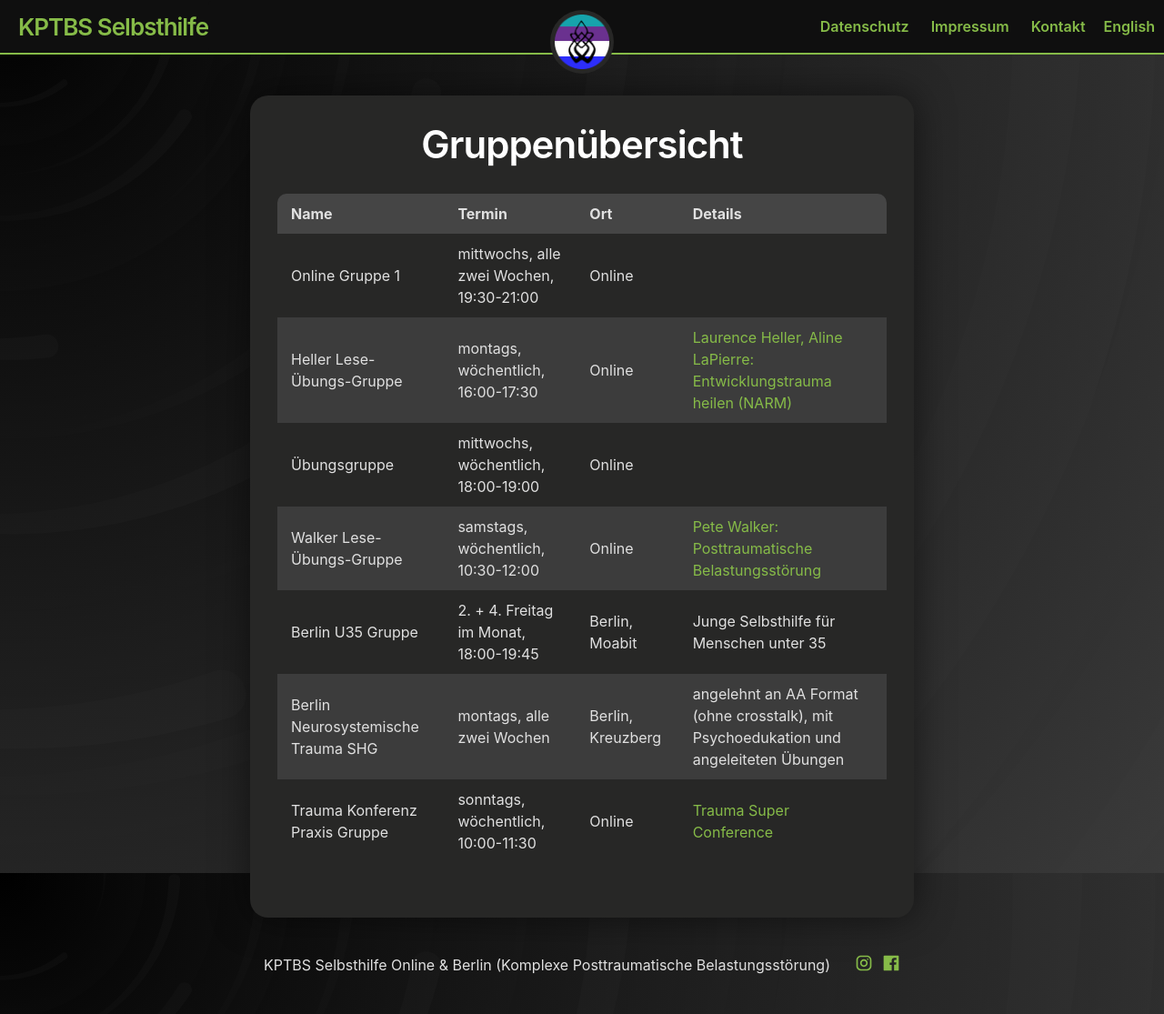
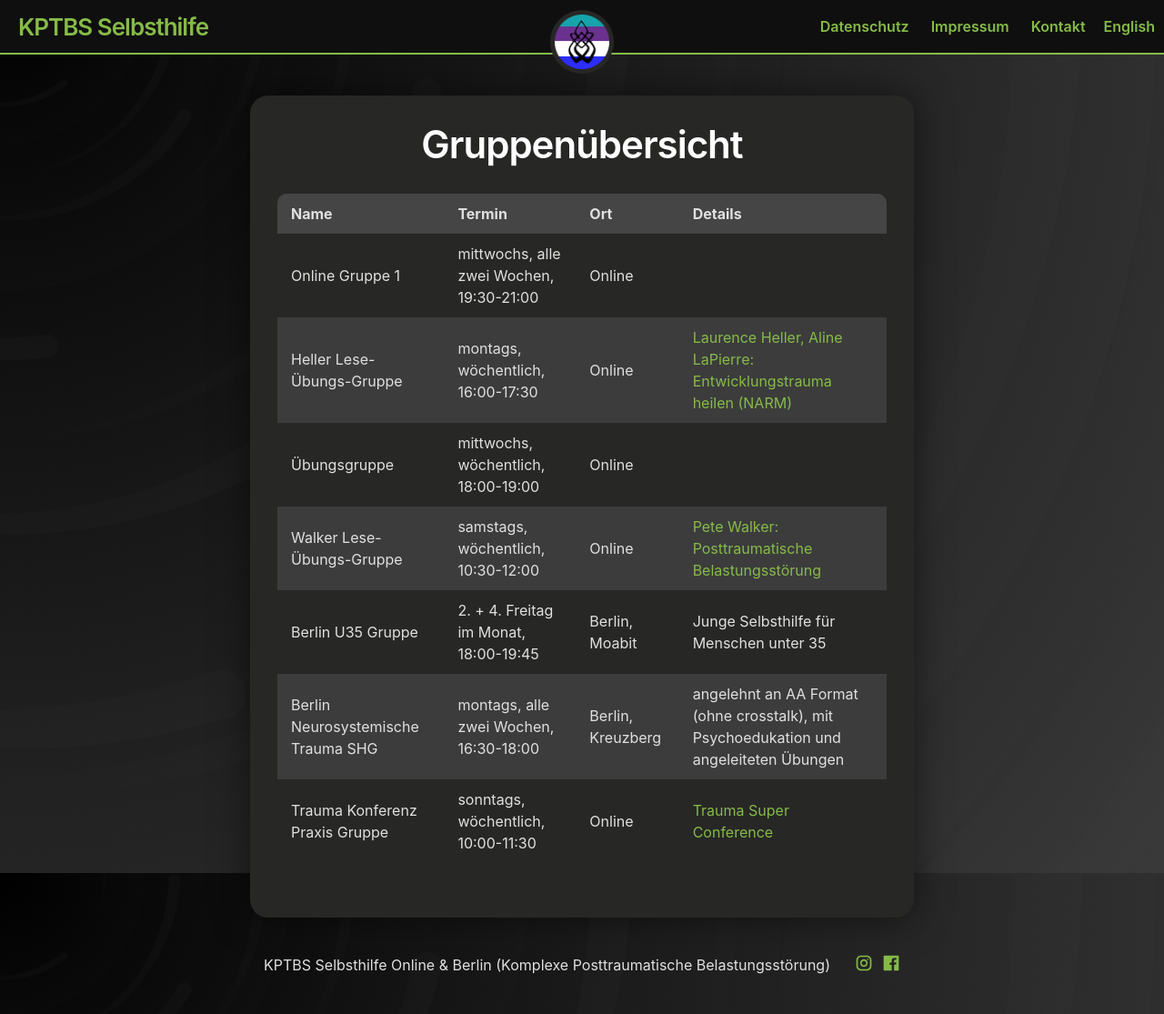
Before and after one commit to 3xz/k-ptbs, a Jekyll site: the page built from _posts/2023-07-13-gruppenliste.md, in a window 1280 px wide and 1115 px high. Shown: the whole window at 91% size. Built offline with Jekyll 4.4.1, drawn with Linux system fonts in a browser that asks for light colours.

Commit message:
Update 2023-07-13-gruppenliste.md

```diff
--- a/_posts/2023-07-13-gruppenliste.md
+++ b/_posts/2023-07-13-gruppenliste.md
@@ -10,5 +10,5 @@ title: Gruppenübersicht
 | Übungsgruppe | mittwochs, wöchentlich, 18:00-19:00 | Online |     |
 | Walker Lese-Übungs-Gruppe | samstags, wöchentlich, 10:30-12:00 | Online | [Pete Walker: Posttraumatische Belastungsstörung](https://www.amazon.de/dp/3962570756/) |
 | Berlin U35 Gruppe | 2. + 4. Freitag im Monat, 18:00-19:45 | Berlin, Moabit | Junge Selbsthilfe für Menschen unter 35 |
-| Berlin Neurosystemische Trauma SHG | montags, alle zwei Wochen | Berlin, Kreuzberg | angelehnt an AA Format (ohne crosstalk), mit Psychoedukation und angeleiteten Übungen |
+| Berlin Neurosystemische Trauma SHG | montags, alle zwei Wochen, 16:30-18:00 | Berlin, Kreuzberg | angelehnt an AA Format (ohne crosstalk), mit Psychoedukation und angeleiteten Übungen |
 | Trauma Konferenz Praxis Gruppe | sonntags, wöchentlich, 10:00-11:30 | Online | [Trauma Super Conference](https://www.consciouslife.com/conferences/tsc-5) |
```
